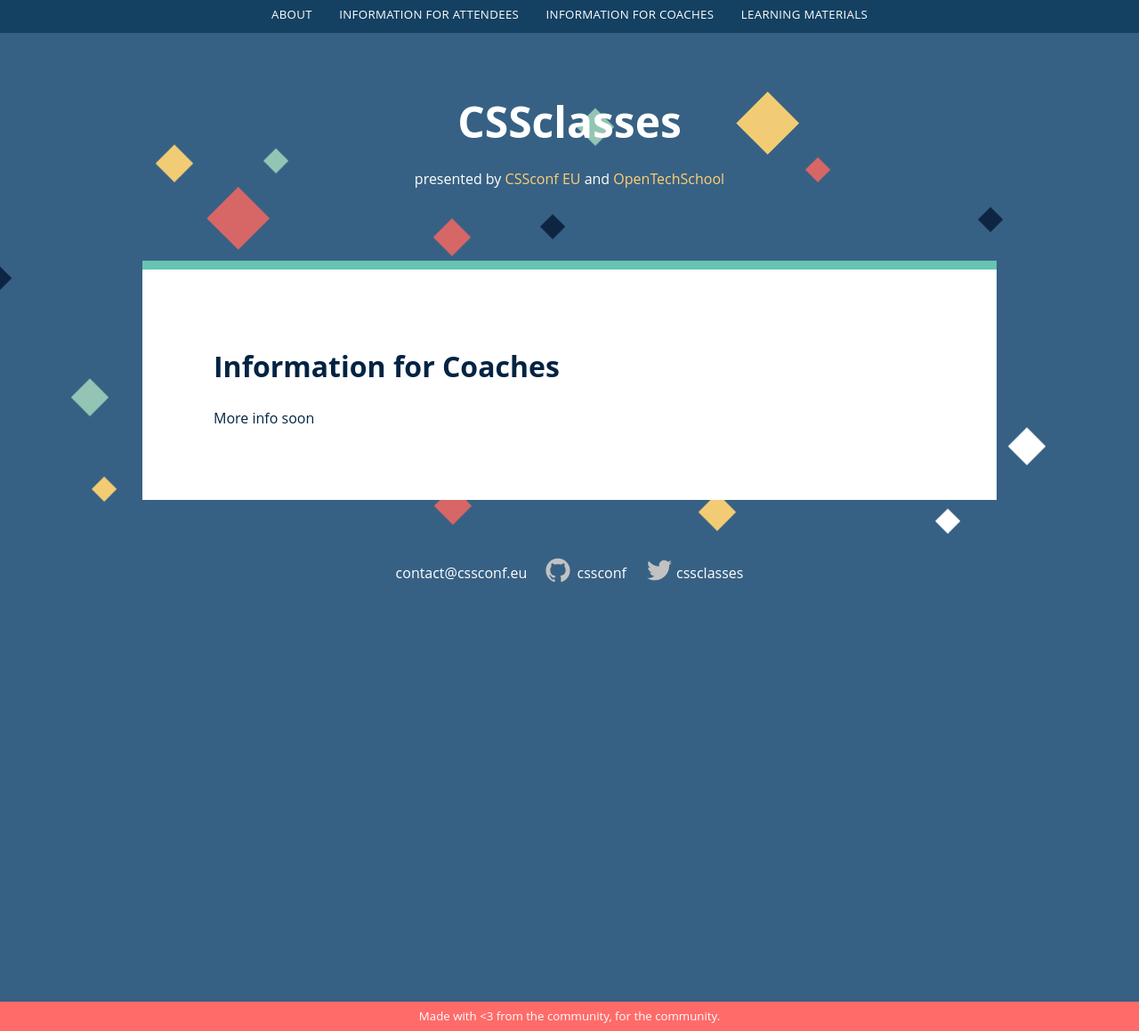
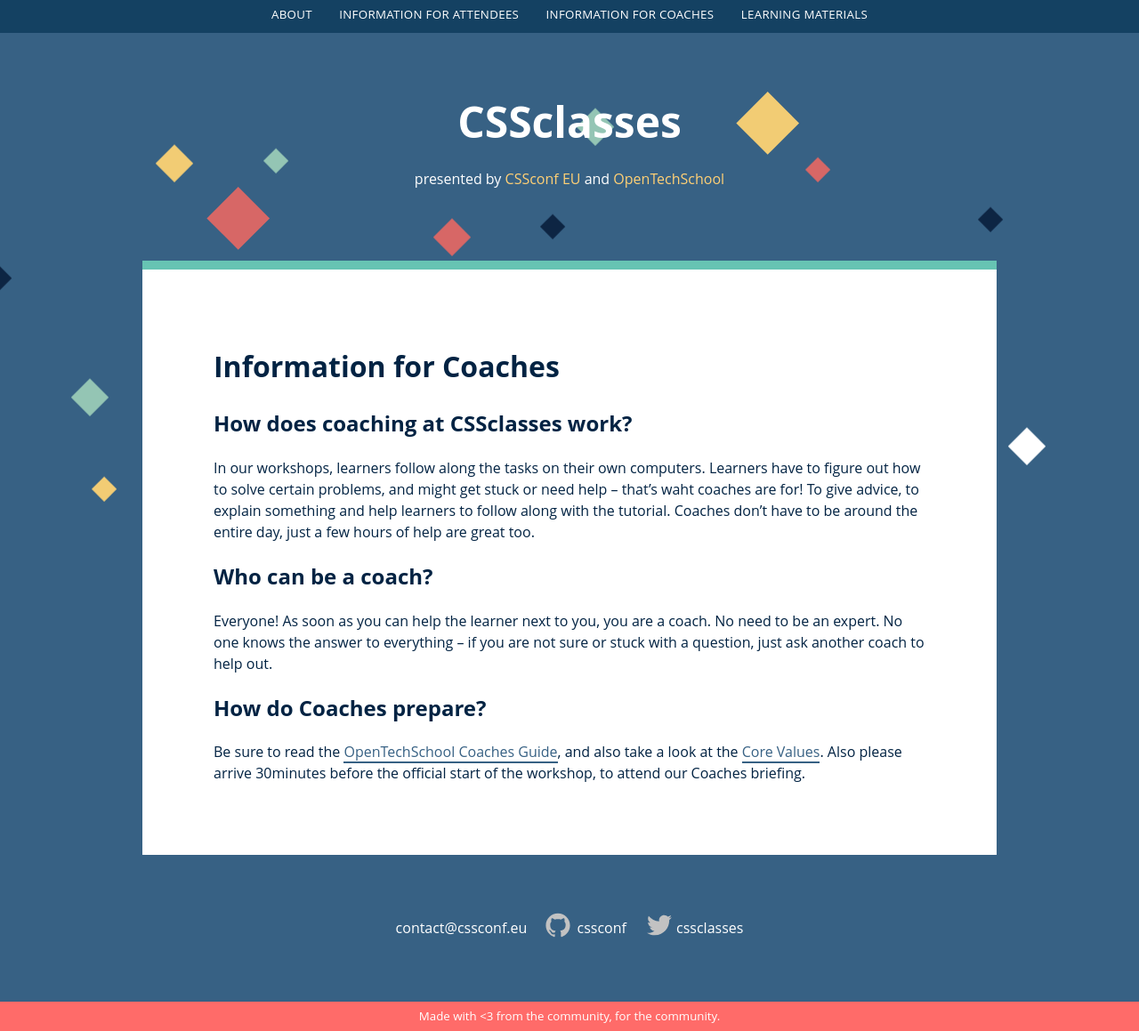
Before and after one commit to cssconf/CSSclasses--old, a Jekyll site: the page built from coaches.html, in a window 1280 px wide. Shown: the whole page at 89% size. Built offline with Jekyll 4.4.1, drawn with Linux system fonts in a browser that asks for light colours.

Commit message:
Add text to Coaches Page. Closes #29

```diff
--- a/coaches.html
+++ b/coaches.html
@@ -4,4 +4,16 @@
 permalink: /coaches/
 ---
 
-<p>More info soon</p>
+<h2>How does coaching at CSSclasses work?</h2>
+
+<p>
+  In our workshops, learners follow along the tasks on their own computers. Learners have to figure out how to solve certain problems, and might get stuck or need help – that’s waht coaches are for! To give advice, to explain something and help learners to follow along with the tutorial. Coaches don’t have to be around the entire day, just a few hours of help are great too.
+</p>
+
+<h2>Who can be a coach?</h2>
+<p>Everyone! As soon as you can help the learner next to you, you are a coach. No need to be an expert. No one knows the answer to everything – if you are not sure or stuck with a question, just ask another coach to help out.</p>
+
+<h2>How do Coaches prepare?</h2>
+<p>
+  Be sure to read the <a href="https://opentechschool.github.io/slides/presentations/coaching/">OpenTechSchool Coaches Guide</a>, and also take a look at the <a href="http://www.opentechschool.org/about.html">Core Values</a>. Also please arrive 30minutes before the official start of the workshop, to attend our Coaches briefing.
+</p>
```
